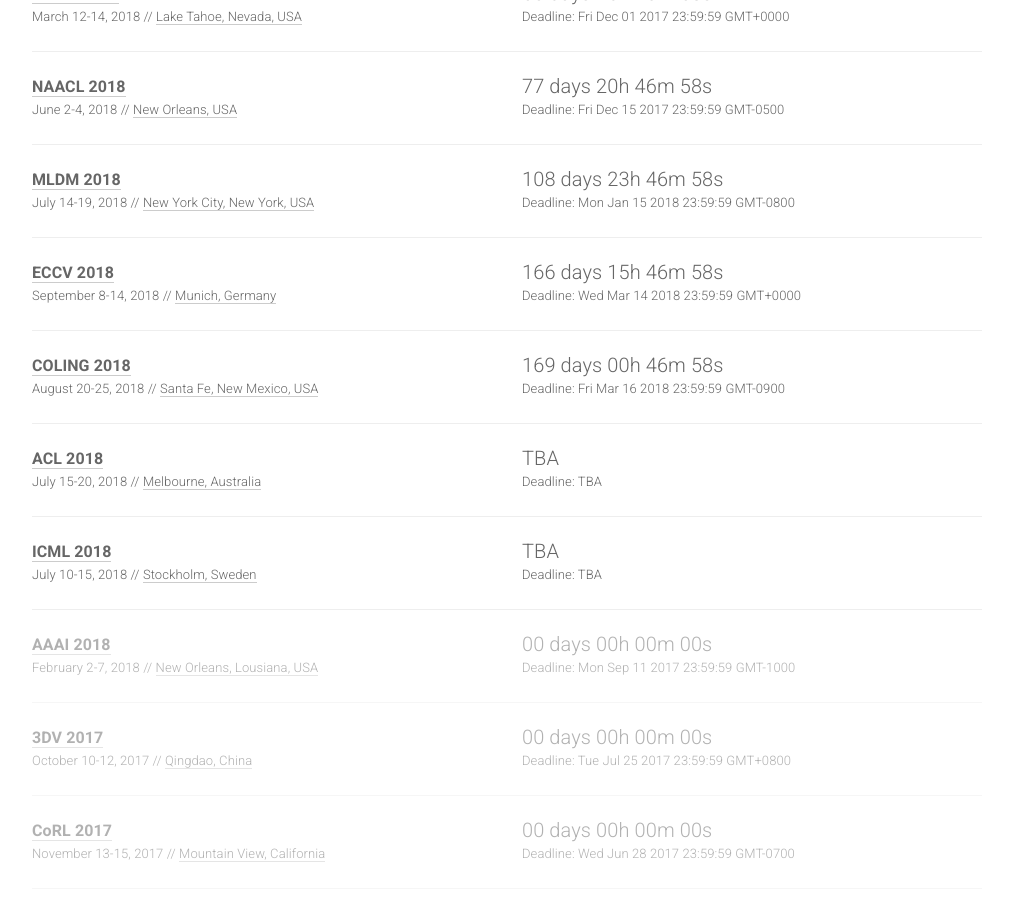
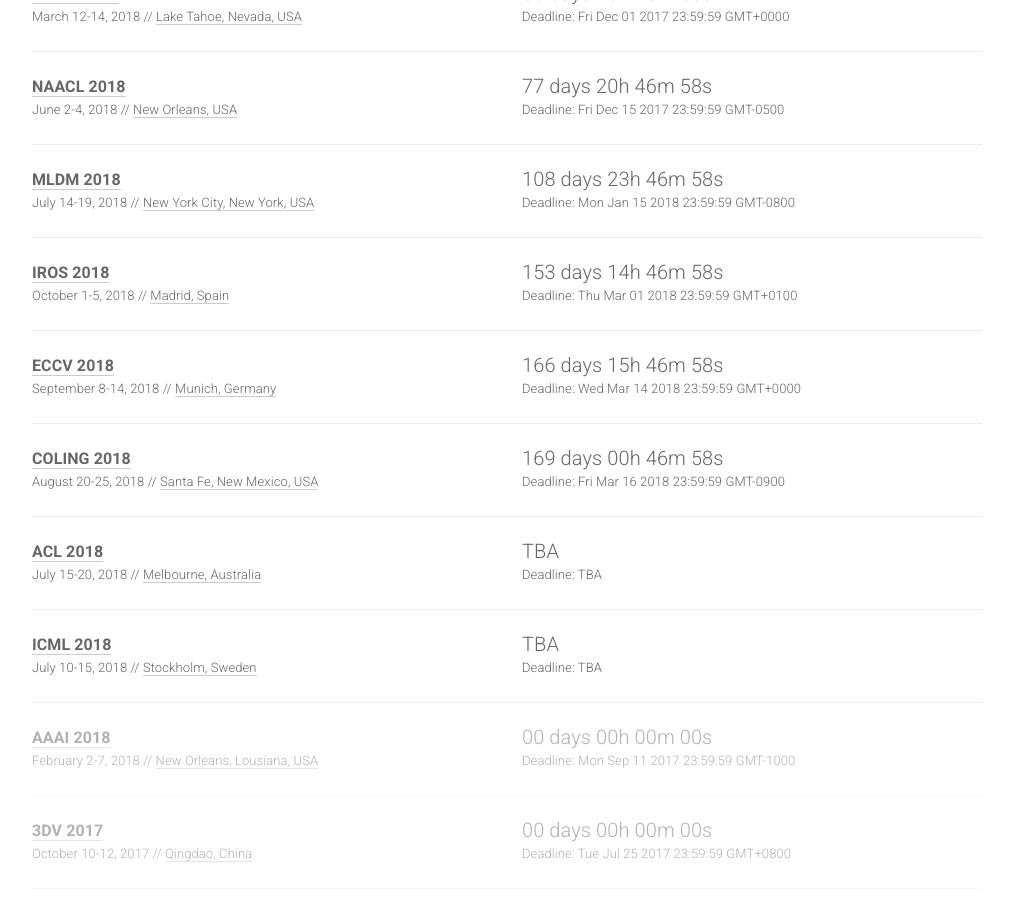
Before and after one commit to paperswithcode/ai-deadlines, a Jekyll site: the page built from index.html, in a window 1280 px wide and 900 px high, scrolled down 709 px. Shown: the whole window, without its empty margins (133-1146 px from the left). Built offline with Jekyll 4.4.1, drawn with Linux system fonts in a browser that asks for light colours; nearby versions of some CDN libraries; comment, search, counter and statistics services are not loaded.

Commit message:
Add IROS 2018
Add an entry for IROS 2018.

```diff
--- a/_data/conferences.yml
+++ b/_data/conferences.yml
@@ -74,6 +74,16 @@
   date: July 14-19, 2018
   place: New York City, New York, USA
   sub: ML
+
+- name: IROS
+  year: 2018
+  id: iros2018
+  link: https://www.iros2018.org/
+  deadline: "2018-03-01 23:59:59"
+  timezone: CET
+  date: October 1-5, 2018
+  place: Madrid, Spain
+  sub: RO
 
 - name: ECCV
   year: 2018
```
